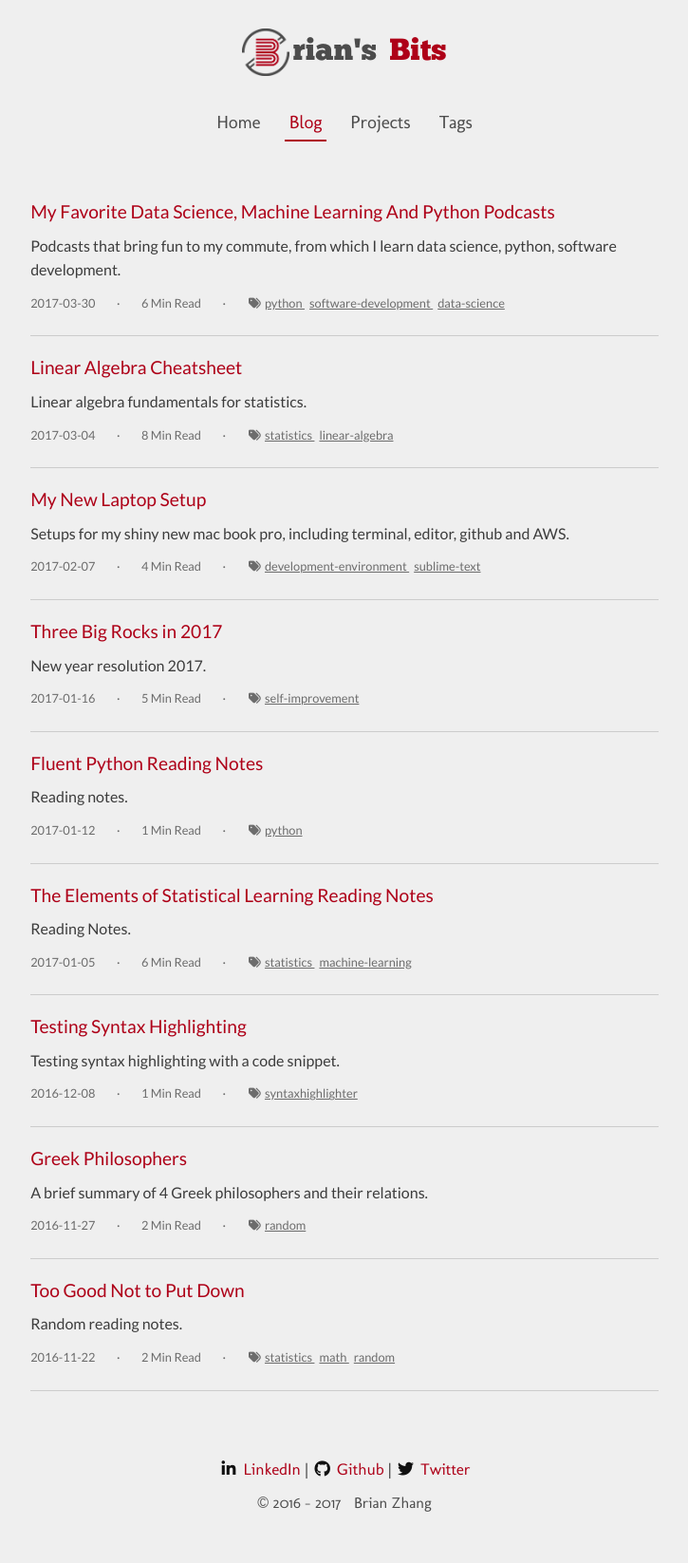
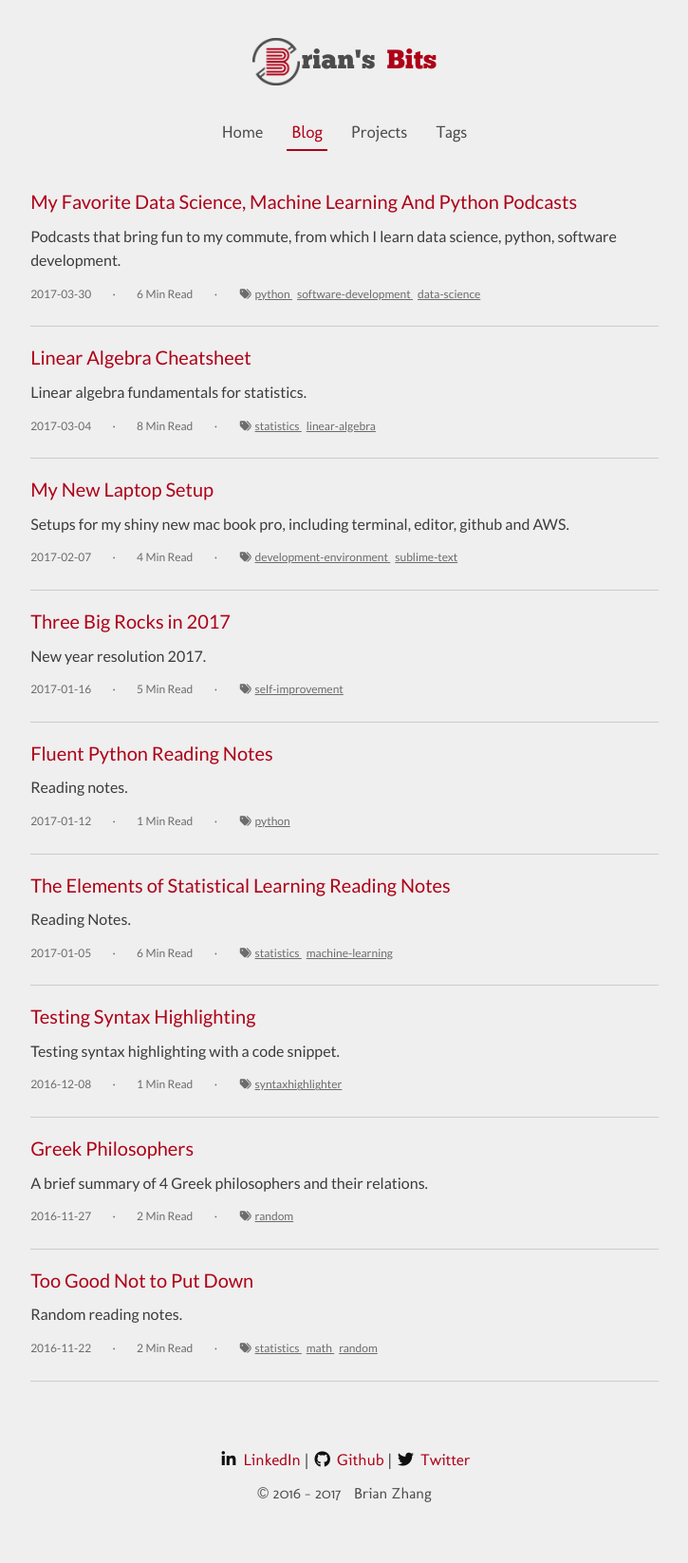
Before and after one commit to brianzq/brians-bits, a Django app: page /blog/ in a window 1280 px wide. Shown: the whole page at 95% size, without its empty margins (277-1002 px from the left). After the commit the page ends 1582 px from the top, so only its background shows below. Run offline with Django 3.2, Linux system fonts and the light colour scheme; data comes from the database, SQL or seed files in the repository; both versions use the stored data as it was after the commit; parts of the project's set-up code (start-up, migrations or seed data) failed here and were passed over; some libraries are stand-ins or nearby versions.

Commit message:
Refactor css a little bit

```diff
--- a/mysite/apps/blog/templates/blog/post.html
+++ b/mysite/apps/blog/templates/blog/post.html
@@ -12,7 +12,7 @@
 <!-- Content block -->
 {% block content %}
   <div class="slide-down-fade-in post">
-    <p class="post-title">{{ post.title }}</p>
+    <h2 class="post-title">{{ post.title }}</h2>
     <p class="post-date text-muted lead">on {{ post.pub_date }}</p>
     <div class="post-body">
       {{ post.body|safe }}
--- a/mysite/apps/personal/static/css/main.css
+++ b/mysite/apps/personal/static/css/main.css
@@ -17,7 +17,6 @@ a {
 a:hover {
   color: #C07B84;
 }
-
 body {
   font-family: 'Lato', sans-serif;
   background-color: #efefef;
@@ -25,6 +24,45 @@ body {
   padding-top: 20px;
   font-size: 14px;
   line-height: 1.6em;
+}
+.content {
+  margin-top: 20px;
+}
+
+/* headers */
+h2 {
+  font-size: 22px;
+  margin-top: 24px;
+  margin-bottom: 24px;
+  line-height: 1.4em;
+}
+h3 {
+  font-size: 20px;
+  margin-top: 22px;
+  margin-bottom: 22px;
+  line-height: 1.4em;
+}
+h4 {
+  font-size: 18px;
+  margin-top: 20px;
+  margin-bottom: 20px;
+  line-height: 1.4em;
+}
+h5 {
+  font-size: 16px;
+  margin-top: 20px;
+  line-height: 1.4em;
+}
+
+code {
+  background-color: inherit;
+  color: inherit;
+  /*font-size: 16px;*/
+  font-size: inherit;
+  font-family: "ubuntu mono", consolas, Menlo, "PingFang SC", "Microsoft YaHei", monospace !important;
+}
+.float-right {
+  float: right;
 }
 
 @media (min-width: 768px) {
@@ -34,38 +72,24 @@ body {
   .content {
     max-width: 860px;
   }
+  h2 {
+    font-size: 28px;
+  }
+  h3 {
+    font-size: 24px;
+  }
+  h4 {
+    font-size: 20px;
+  }
+  h5 {
+    font-size: 18px;
+  }
 }
 
 @media (min-width: 992px) {
   .content {
-    margin-top: 50px;
+    margin-top: 30px;
   }
-}
-
-/* headers */
-h2 {
-  margin-top: 40px;
-  margin-bottom: 20px;
-}
-h3 {
-  margin-top: 20px;
-  margin-bottom: 20px;
-}
-h4 {
-  margin-top: 20px;
-}
-h5 {
-  margin-top: 20px;
-}
-
-code {
-  background-color: inherit;
-  color: inherit;
-  font-size: 1em;
-  font-family: "ubuntu mono", consolas, Menlo, "PingFang SC", "Microsoft YaHei", monospace !important;
-}
-.float-right {
-  float: right;
 }
 
 /*------------- home --------------*/
@@ -93,8 +117,8 @@ code {
   display: block;
   height: 70px;
   text-align: center;
-  font-size: 2em;
-  margin-top: 10px;
+  font-size: 28px;
+  margin-top: 20px;
   margin-bottom: 10px;
   vertical-align: center;
 }
@@ -126,6 +150,9 @@ a.brand:hover {
 }
 
 /*------------- navbar --------------*/
+.navbar {
+  margin-bottom: 0px;
+}
 .nav {
   font-family: 'Molengo', sans-serif;
 }
@@ -154,7 +181,7 @@ a.brand:hover {
 #nav-menu-toggle::before {
   content: "Menu";
   font-weight: 400;
-  font-size: 0.9em;
+  font-size: 12px;
   float: left;
   margin-top: -3px;
   color: #4C4C4C;
@@ -189,7 +216,7 @@ a.brand:hover {
 #nav-menu li a {
   color: inherit;
   font-weight: 300;
-  font-size: 1.05em;
+  font-size: 15px;
   padding: 8px 5px;
   margin: 0px 10px;
   background-color: transparent;
@@ -210,7 +237,7 @@ a.brand:hover {
     margin-bottom: 0px;
   }
   #nav-menu li a {
-    font-size: 1.2em;
+    font-size: 18px;
     font-weight: 400;
   }
   #nav-menu li.active a {
@@ -252,14 +279,14 @@ a.brand:hover {
   opacity: 0;
 }
 .blog-title {
-  font-size: 1.2em;
+  font-size: 16px;
   color: #AE0118;
 }
 .blog-desc {
   color: #3C3C3C
 }
 .small-light {
-  font-size: 0.8em;
+  font-size: 12px;
   color: #6C6C6C;
 }
 .blog-title-date {
@@ -280,6 +307,9 @@ a.brand:hover {
   .blog-title-sep {
     margin: 0px 20px;
   }
+  .blog-title {
+    font-size: 20px;
+  }
 }
 .hline {
   min-width: 85%;
@@ -293,12 +323,13 @@ a.brand:hover {
 }
 .post-title {
   text-align: center;
-  font-size: 1.8em;
+  line-height: 1.5em;
+  margin-top: 0px;
   margin-bottom: 12px;
 }
 .post-date {
   text-align: center;
-  font-size: 1em;
+  font-size: 12px;
 }
 .monospace {
   font-family: "ubuntu mono", consolas, Menlo, "PingFang SC", "Microsoft YaHei", monospace !important;
@@ -308,9 +339,17 @@ a.brand:hover {
   margin-top: 30px;
 }
 
+@media (min-width: 768px) {
+/*  .post-title {
+    font-size: 24px;
+  }
+  .post-date {
+    font-size: 16px;
+  }*/
+}
 /*------------- projects-index --------------*/
 .projects-index-img {
-  margin: 0px auto 20px auto;
+  margin: 0px auto 15px auto;
   width: 240px;
   height: 180px;
   border: 2px solid #AE0118;
@@ -319,15 +358,24 @@ a.brand:hover {
   opacity: .65;
 }
 .project-display {
+  margin-top: 20px;
   margin-bottom: 30px;
 }
-.project-title p {
-  margin-bottom: 0px;
+.project-title {
+  margin-bottom: 5px;
+}
+.project-desc {
+  display: inline-block;
+  text-align: center;
+  max-width: 360px
 }
 @media (min-width: 768px) {
   .projects-index-img {
     width: 320px;
     height: 240px;
+  }
+  .project-title {
+    margin-bottom: 10px;
   }
 }
 
--- a/mysite/apps/projects/templates/projects/project.html
+++ b/mysite/apps/projects/templates/projects/project.html
@@ -12,7 +12,7 @@
 <!-- Content block -->
 {% block content %}
   <div class="slide-down-fade-in post">
-    <p class="post-title">{{ project.title }}</p>
+    <h2 class="post-title">{{ project.title }}</h2>
     <p class="post-date text-muted lead">on {{ project.pub_date }}</p>
     <p><img src="{% static project.img.url %}" class="project-img img-responsive img-rounded"></p>
     <div class="post-body">
--- a/mysite/apps/projects/templates/projects/projects-index.html
+++ b/mysite/apps/projects/templates/projects/projects-index.html
@@ -7,9 +7,9 @@
         <a href="/projects/{{project.id}}">
           <p><img src="{% static project.img.url %}" class="projects-index-img img-responsive img-rounded"></p>
         </a>
-        <p class="blog-title project-title" style="margin-bottom: 0px">
+        <p class="project-title blog-title">
         <a href="/projects/{{project.id}}">{{ project.title }}</a></p>
-        <p class="blog-desc"> {{ project.desc }} </p>
+        <p class="project-desc blog-desc"> {{ project.desc }} </p>
       </div>
     {% endfor %}
   </div>
```
Also changed, not shown: mysite/db.sqlite3.
